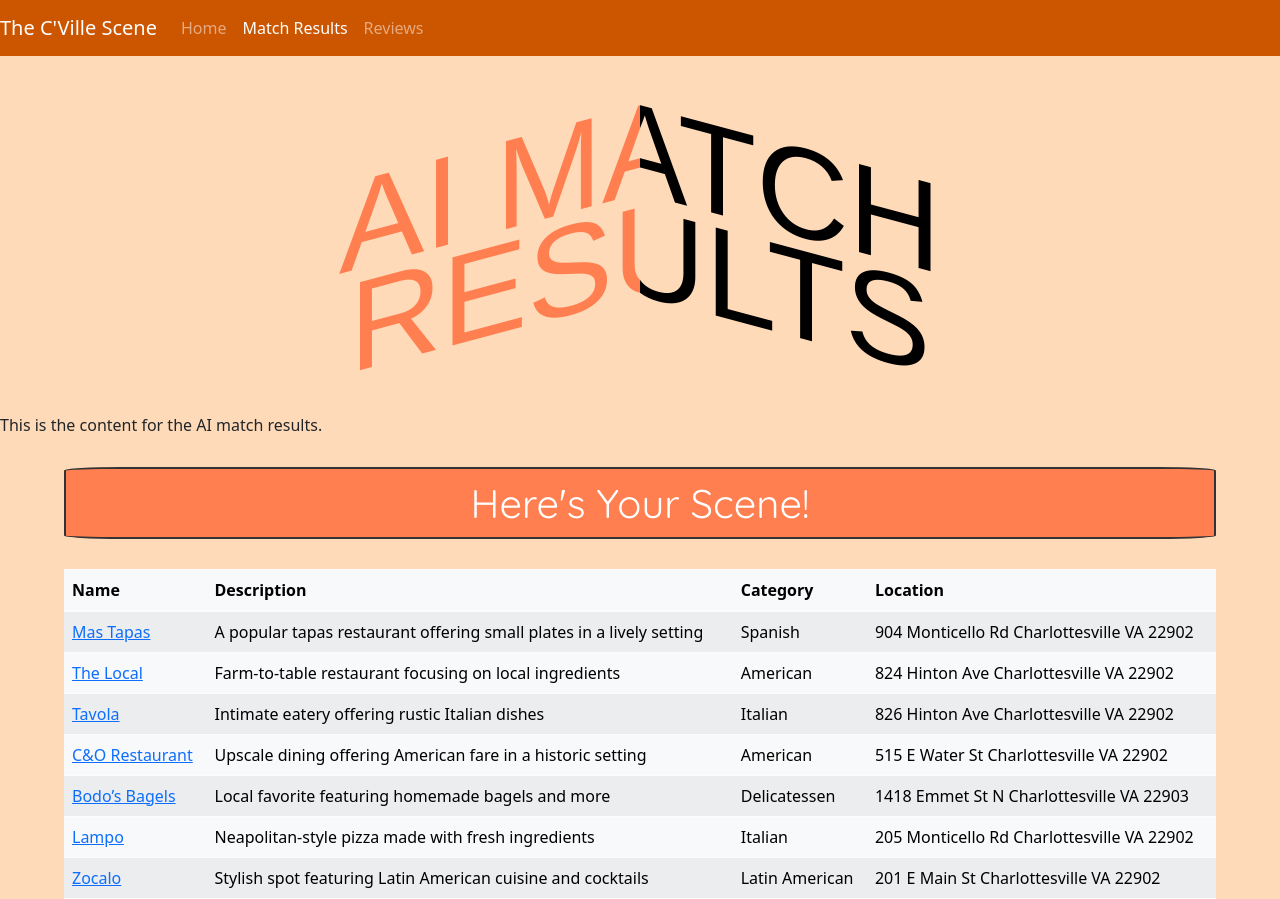
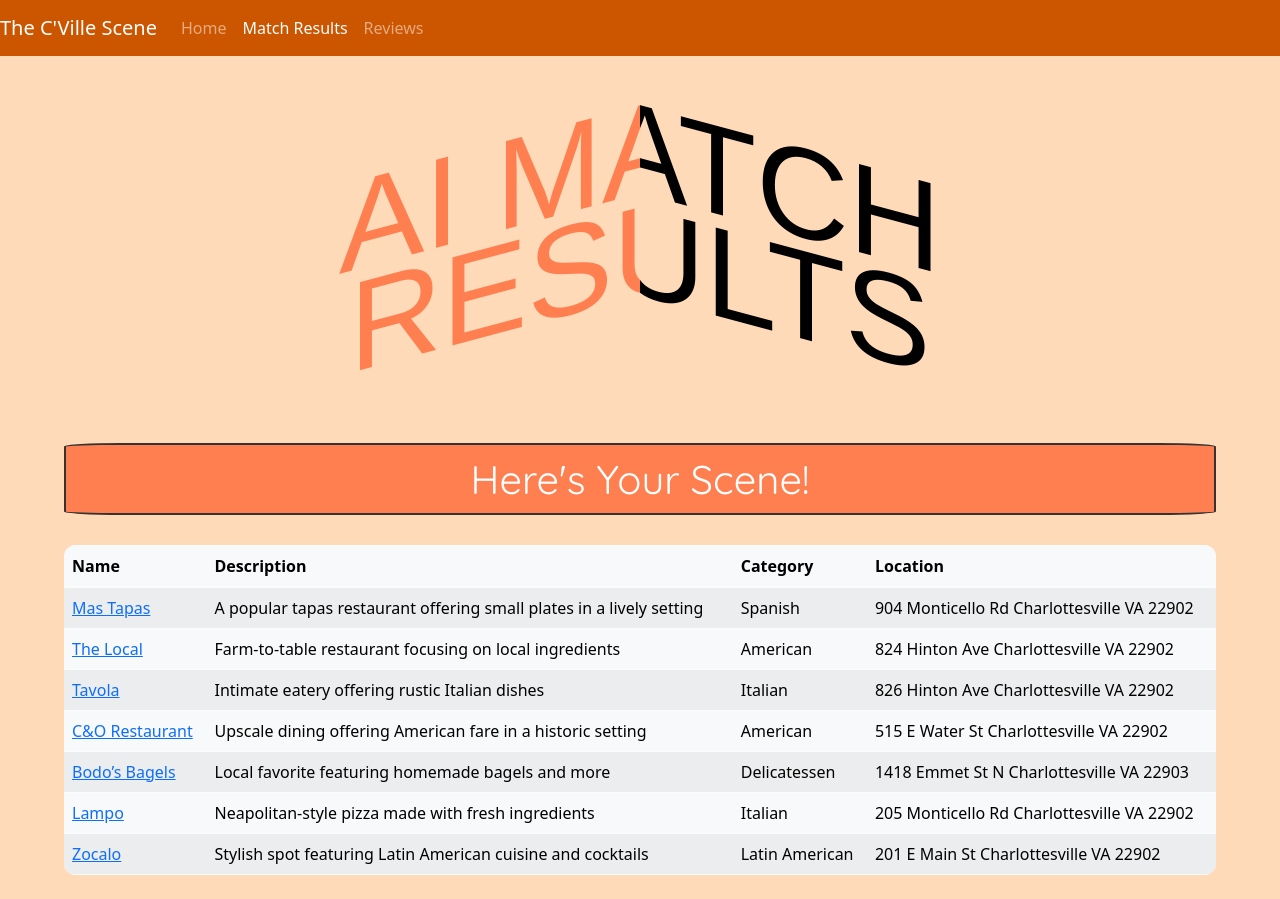
Before and after one commit to Srivacthi/The-CVille-Scene, a Flask app: page /matches in a window 1280 px wide. After the commit the page ends 875 px from the top, so only its background shows below. Run offline with Flask 3, Linux system fonts and the light colour scheme.

Commit message:
Update match-results.html

```diff
--- a/templates/match-results.html
+++ b/templates/match-results.html
@@ -61,6 +61,10 @@ nav {
   background: white;
   z-index: 1000;
 }
+.table-rounded {
+        border-radius: 12px;
+        overflow: hidden;
+}
 </style>
 
 <!--Title Animation adapted from https://www.sliderrevolution.com/resources/css-text-animation/ -->
@@ -104,8 +108,6 @@ nav {
     </div>
 </div>
 </div>
-
-    This is the content for the AI match results.
     <table>
     <link href="https://cdn.jsdelivr.net/npm/bootstrap@5.3.0/dist/css/bootstrap.min.css" rel="stylesheet">
 
@@ -129,9 +131,9 @@ nav {
                     {{ item.name }}
                     </a>
                 </td>
-                <td>{{ item.description }}</td>
+                <td>{{ item.description | trim | trim('"') | trim("'") | trim('"') }}</td>
                 <td>{{ item.category }}</td>
-                <td>{{ item.location }}</td>
+                <td>{{ item.location | trim | trim('"') | trim("'") | trim('"') }}</td>
             </tr>
             {% endfor %}
         </tbody>
```
